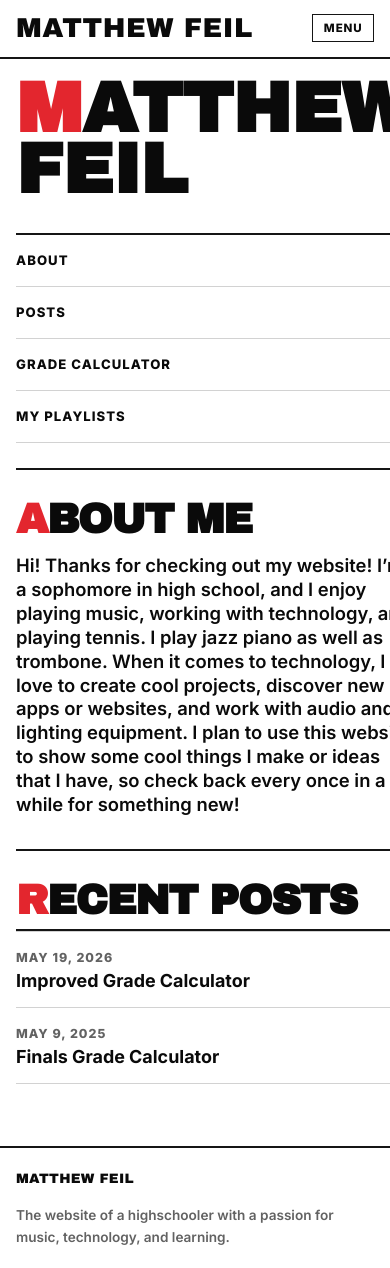
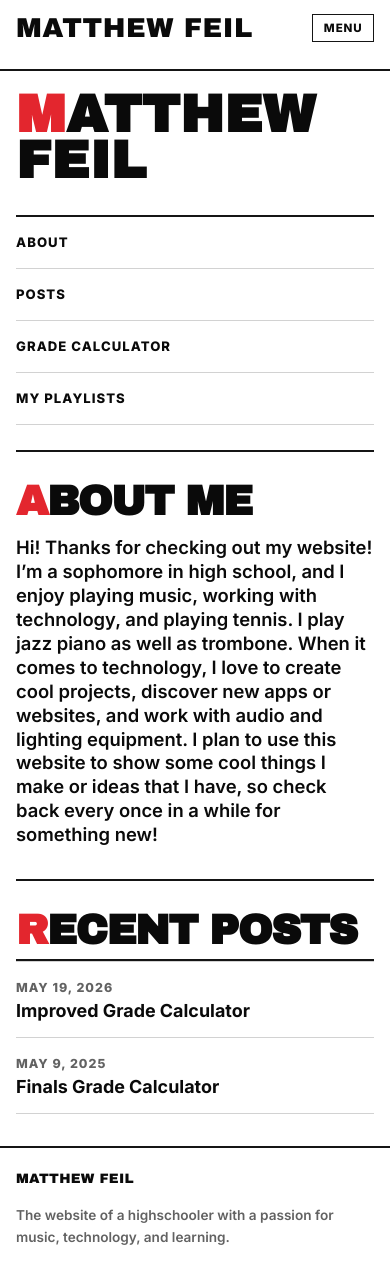
Before and after one commit to MatthewFeil/MatthewFeil.github.io, a Jekyll site: the page built from index.md, in a window 390 px wide and 1268 px high. Built offline with Jekyll 4.4.1, drawn with Linux system fonts in a browser that asks for light colours.

Commit message:
mobile layout tweaks

```diff
--- a/_layouts/base.html
+++ b/_layouts/base.html
@@ -15,6 +15,8 @@
 
     {%- include footer.html -%}
 
+    <script src="{{ "/assets/js/site.js" | relative_url }}" defer></script>
+
   </body>
 
 </html>
--- a/assets/css/style.scss
+++ b/assets/css/style.scss
@@ -245,6 +245,8 @@ table {
 .home {
   display: grid;
   gap: 0;
+  width: 100%;
+  min-width: 0;
 }
 
 .home-hero {
@@ -252,6 +254,7 @@ table {
   grid-template-columns: minmax(0, 1fr) minmax(18rem, 0.55fr);
   gap: clamp(2rem, 6vw, 6rem);
   align-items: center;
+  min-width: 0;
   min-height: calc(100svh - var(--header-height) - clamp(1.3rem, 3.5vw, 3rem));
   padding-bottom: clamp(1.2rem, 4vw, 3rem);
   border-bottom: 2px solid var(--site-border);
@@ -259,6 +262,7 @@ table {
 
 .home-title-block {
   align-self: center;
+  min-width: 0;
 }
 
 .home h1 {
@@ -280,6 +284,7 @@ table {
   display: grid;
   gap: clamp(1.2rem, 3vw, 2rem);
   align-self: center;
+  min-width: 0;
   padding-bottom: 0.4rem;
 }
 
@@ -288,6 +293,7 @@ table {
   grid-template-columns: minmax(12rem, 0.35fr) minmax(0, 0.65fr);
   gap: clamp(1rem, 4vw, 3rem);
   align-items: start;
+  min-width: 0;
   padding: clamp(2rem, 5vw, 4rem) 0;
 }
 
@@ -314,6 +320,7 @@ table {
 }
 
 .home-about p {
+  min-width: 0;
   margin: 0;
   color: var(--site-text);
   font-family: var(--font-body);
@@ -324,6 +331,7 @@ table {
 
 .home-link-list {
   display: grid;
+  min-width: 0;
   border-top: 2px solid var(--site-border);
 }
 
@@ -351,6 +359,7 @@ table {
 
 .post-list {
   display: grid;
+  min-width: 0;
   margin: 0;
   padding: 0;
   list-style: none;
@@ -644,18 +653,41 @@ table {
   }
 
   .trigger {
-    display: none;
+    display: flex;
     grid-column: 1 / -1;
     justify-self: stretch;
     align-items: flex-end;
     flex-direction: column;
     gap: 0.6rem;
     width: 100%;
-    padding-top: 0.2rem;
+    max-height: 0;
+    overflow: hidden;
+    padding-top: 0;
+    opacity: 0;
+    pointer-events: none;
+    transform: translateY(-0.35rem);
+    visibility: hidden;
+    transition:
+      max-height 0.28s ease,
+      padding-top 0.28s ease,
+      opacity 0.2s ease,
+      transform 0.28s ease,
+      visibility 0s linear 0.28s;
   }
 
   .nav-trigger:checked ~ .trigger {
-    display: flex;
+    max-height: 18rem;
+    padding-top: 0.2rem;
+    opacity: 1;
+    pointer-events: auto;
+    transform: translateY(0);
+    visibility: visible;
+    transition:
+      max-height 0.32s ease,
+      padding-top 0.32s ease,
+      opacity 0.22s ease 0.04s,
+      transform 0.32s ease,
+      visibility 0s;
   }
 
   .home-hero {
@@ -699,6 +731,23 @@ table {
     gap: 0.8rem;
   }
 
+  .home h1 {
+    max-width: 100%;
+    font-size: clamp(2.75rem, 13.5vw, 4.1rem);
+    letter-spacing: 0.005em;
+  }
+
+  .home-about,
+  .post-list,
+  .post-list li {
+    width: 100%;
+  }
+
+  .home-about p,
+  .post-link {
+    overflow-wrap: anywhere;
+  }
+
   .post-title,
   .page-heading {
     letter-spacing: -0.025em;
--- /dev/null
+++ b/assets/js/site.js
@@ -0,0 +1,14 @@
+document.addEventListener("DOMContentLoaded", () => {
+  const navTrigger = document.getElementById("nav-trigger");
+  const navLinks = document.querySelectorAll(".site-nav .page-link");
+
+  if (!navTrigger || navLinks.length === 0) {
+    return;
+  }
+
+  navLinks.forEach((link) => {
+    link.addEventListener("click", () => {
+      navTrigger.checked = false;
+    });
+  });
+});
```
Also changed, not shown: 14 other files.
